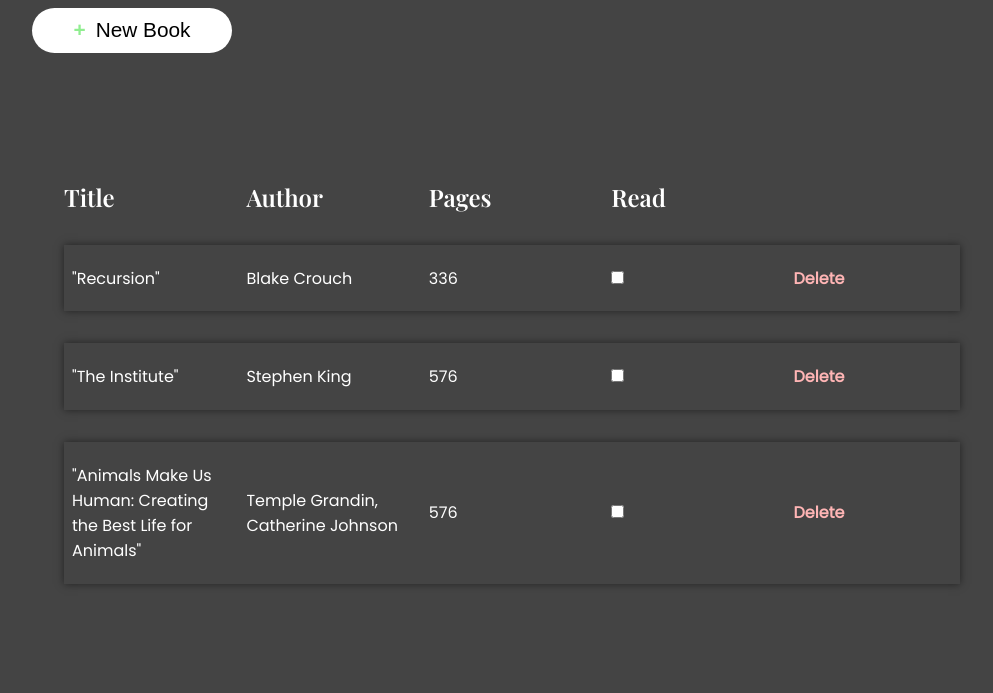
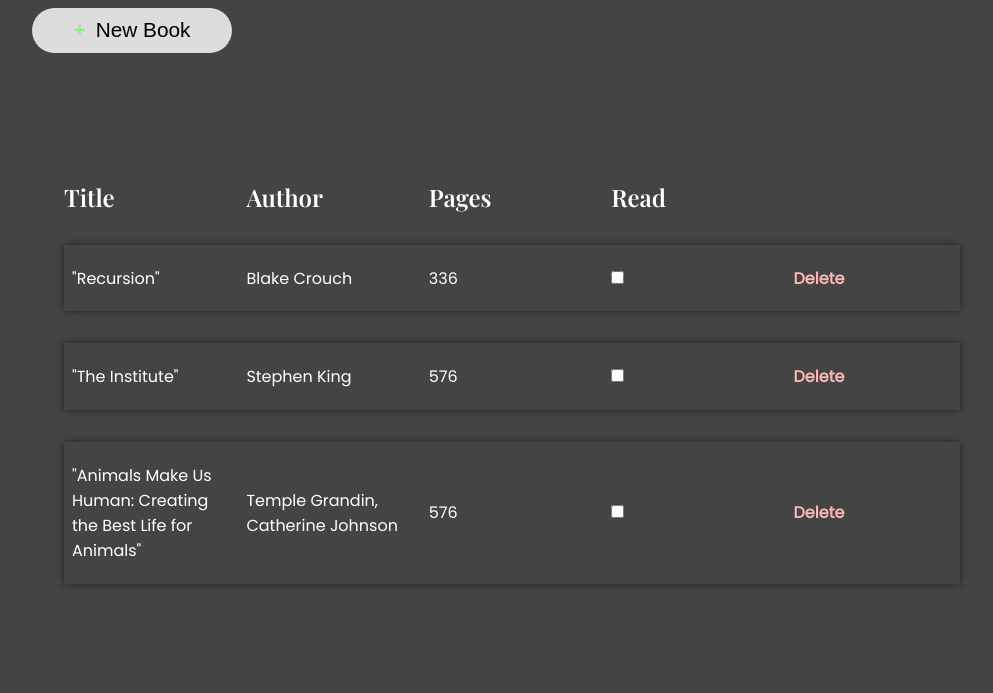
Before and after one commit to arnovolts/library, a plain HTML site: page index.html in a window 1280 px wide. Shown: the part 107-800 px from the top of the page, without its empty margins (128-1121 px from the left). Drawn offline with nearby package versions, Linux system fonts and the light colour scheme.

Commit message:
Change new book button color

```diff
--- a/main.css
+++ b/main.css
@@ -34,7 +34,7 @@ body{
 
 .btn{
     border: none;
-    background-color: #fff;
+    background-color: #ddd;
     font-size: 1.3rem;
     padding: .5em 2em;
     border-radius: 5rem;
```
